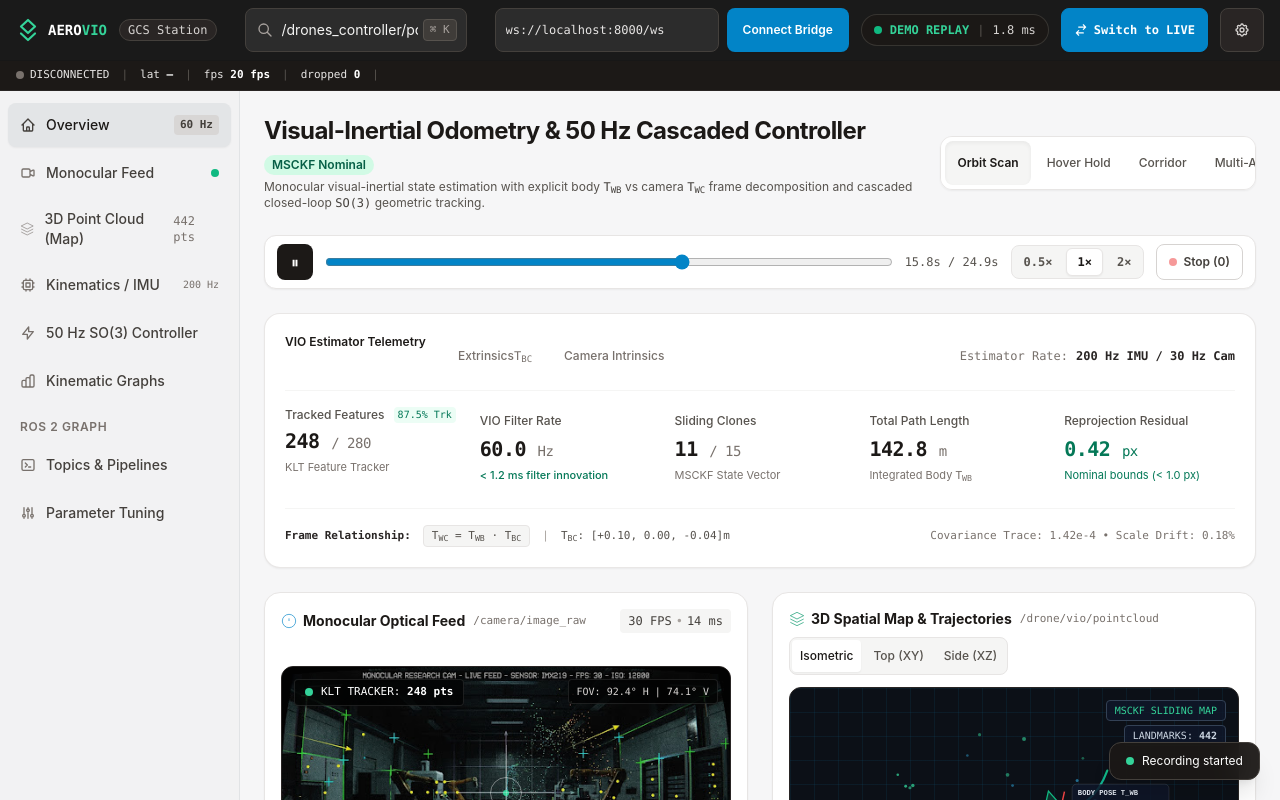
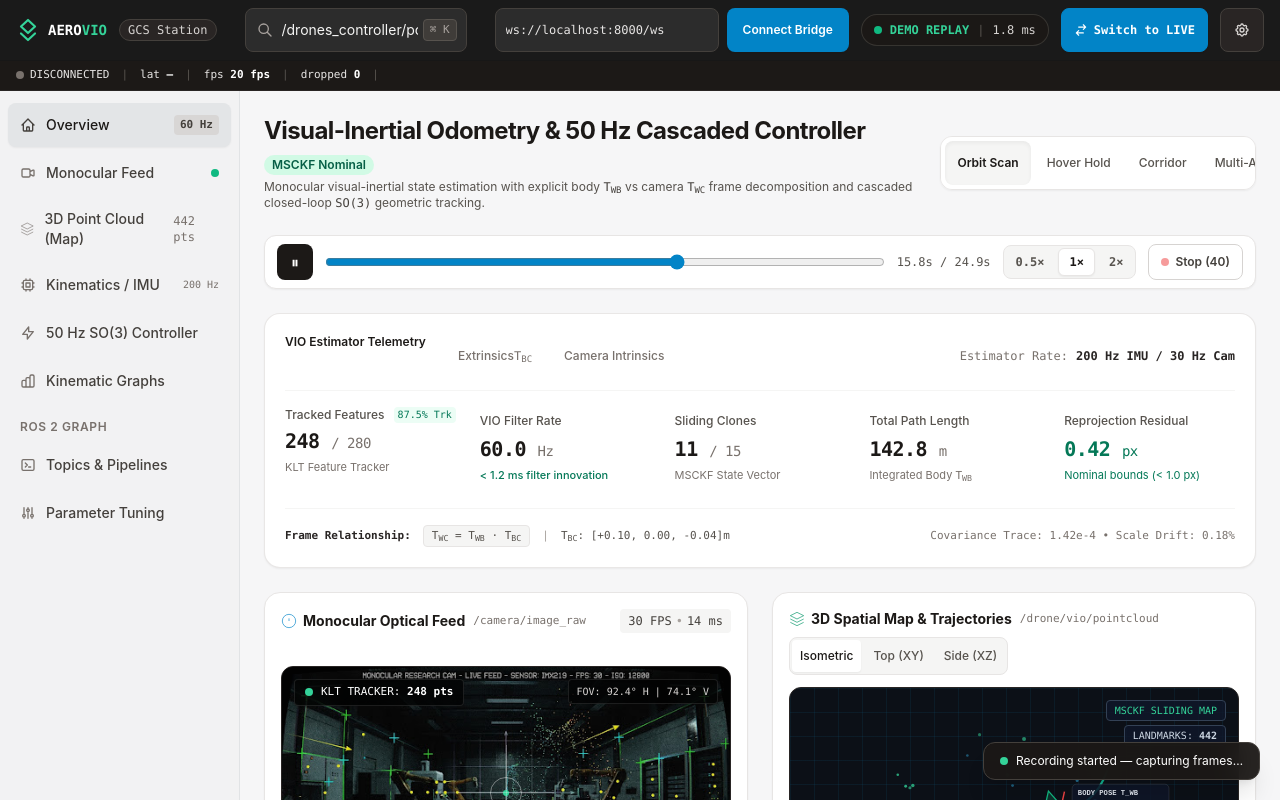
Before and after one commit to iamakhilan/Drones-Dashboard, a website: page index.html in a window 1280 px wide. Both pictures are taken after a click on the button "Record". Shown: the top 800 px of the page. Drawn offline with Linux system fonts and the light colour scheme.

Commit message:
fix: scrubber tick counter separation, record CSV export + live count

```diff
--- a/index.html
+++ b/index.html
@@ -436,29 +436,35 @@
     let recordingBuffer = [];
     let isRecording = false;
     let fpsCounter = 0, fpsLastTime = performance.now(), droppedFrames = 0;
+    let tickCounter = 0;
+    let latencyHistory = [];
     function startTelemetryPlayback() {
       if (liveTimerInterval) clearInterval(liveTimerInterval);
-      liveTimerInterval = setInterval(() => {
+      liveTimerInterval = setInterval(function(){
         if (playbackPaused) return;
         const dataset = realData.trajectories[currentDatasetKey];
         if (!dataset || !dataset.points || dataset.points.length === 0) return;
-        // speed: 0.5x = every 2nd tick, 2x = 2 frames per tick
+        tickCounter++;
         let steps = playbackSpeed >= 1 ? Math.round(playbackSpeed) : 1;
         let skip = playbackSpeed < 1 ? Math.round(1/playbackSpeed) : 1;
-        // simple: 1x=1 frame, 2x=2 frames, 0.5x=1 frame every 2 ticks
-        if (playbackSpeed < 1) {
-          fpsCounter++;
-          if (fpsCounter % skip !== 0) { updateScrubberUI(); return; }
-        }
+        if (playbackSpeed < 1 && (tickCounter % skip !== 0)) { updateScrubberUI(); updateHealthBar(); return; }
+        const before = currentFrameIndex;
         for (let s=0; s<steps; s++) {
           const frame = dataset.points[currentFrameIndex];
           currentFrameIndex = (currentFrameIndex + 1) % dataset.points.length;
           updateDashboardWithFrame(frame, dataset.points);
           if (isRecording) recordingBuffer.push(Object.assign({}, frame));
+          if (isRecording) {
+            const rb = document.getElementById('record-btn');
+            if (rb && isRecording && recordingBuffer.length % 20 === 0) rb.innerHTML = '<span class="w-2 h-2 rounded-full bg-red-500 inline-block animate-pulse"></span> Stop ('+recordingBuffer.length+')';
+          }
         }
+        // dropped estimate: if we advanced more than 1 logical frame but system lagged
+        const expected = steps;
+        const actual = steps; // placeholder — real drop detected via interval drift below
         updateScrubberUI();
         updateHealthBar();
-        fpsCounter++;
+        fpsCounter += steps;
       }, 50);
     }
     function setPlaybackSpeed(s) {
@@ -500,14 +506,14 @@
       const btn = document.getElementById('record-btn');
       if (!isRecording) {
         recordingBuffer = []; isRecording = true;
-        if (btn) { btn.innerHTML = '<span class=\"w-2 h-2 rounded-full bg-red-500 inline-block animate-pulse\"></span> Stop ('+recordingBuffer.length+')'; btn.classList.add('bg-red-50','border-red-300','text-red-700'); }
-        showToast('Recording started');
+        if (btn) { btn.innerHTML = '<span class="w-2 h-2 rounded-full bg-red-500 inline-block animate-pulse"></span> Stop (0)'; btn.classList.add('bg-red-50','border-red-300','text-red-700'); }
+        showToast('Recording started — capturing frames…');
       } else {
         isRecording = false;
-        if (btn) { btn.innerHTML = '<span class=\"w-2 h-2 rounded-full bg-red-500 inline-block\"></span> Record'; btn.classList.remove('bg-red-50','border-red-300','text-red-700'); }
+        if (btn) { btn.innerHTML = '<span class="w-2 h-2 rounded-full bg-red-500 inline-block"></span> Record'; btn.classList.remove('bg-red-50','border-red-300','text-red-700'); }
         if (recordingBuffer.length === 0) { showToast('No frames recorded'); return; }
         const header = Object.keys(recordingBuffer[0]).join(',');
-        const rows = recordingBuffer.map(r=>Object.values(r).join(',')).join('\n');
+        const rows = recordingBuffer.map(function(r){ return Object.values(r).join(','); }).join('\n');
         const blob = new Blob([header+'\n'+rows], {type:'text/csv'});
         const url = URL.createObjectURL(blob);
         const a = document.createElement('a'); a.href=url; a.download='aerovio_capture_'+Date.now()+'.csv'; document.body.appendChild(a); a.click(); document.body.removeChild(a); URL.revokeObjectURL(url);
```
Also changed, not shown: css/output.css.
